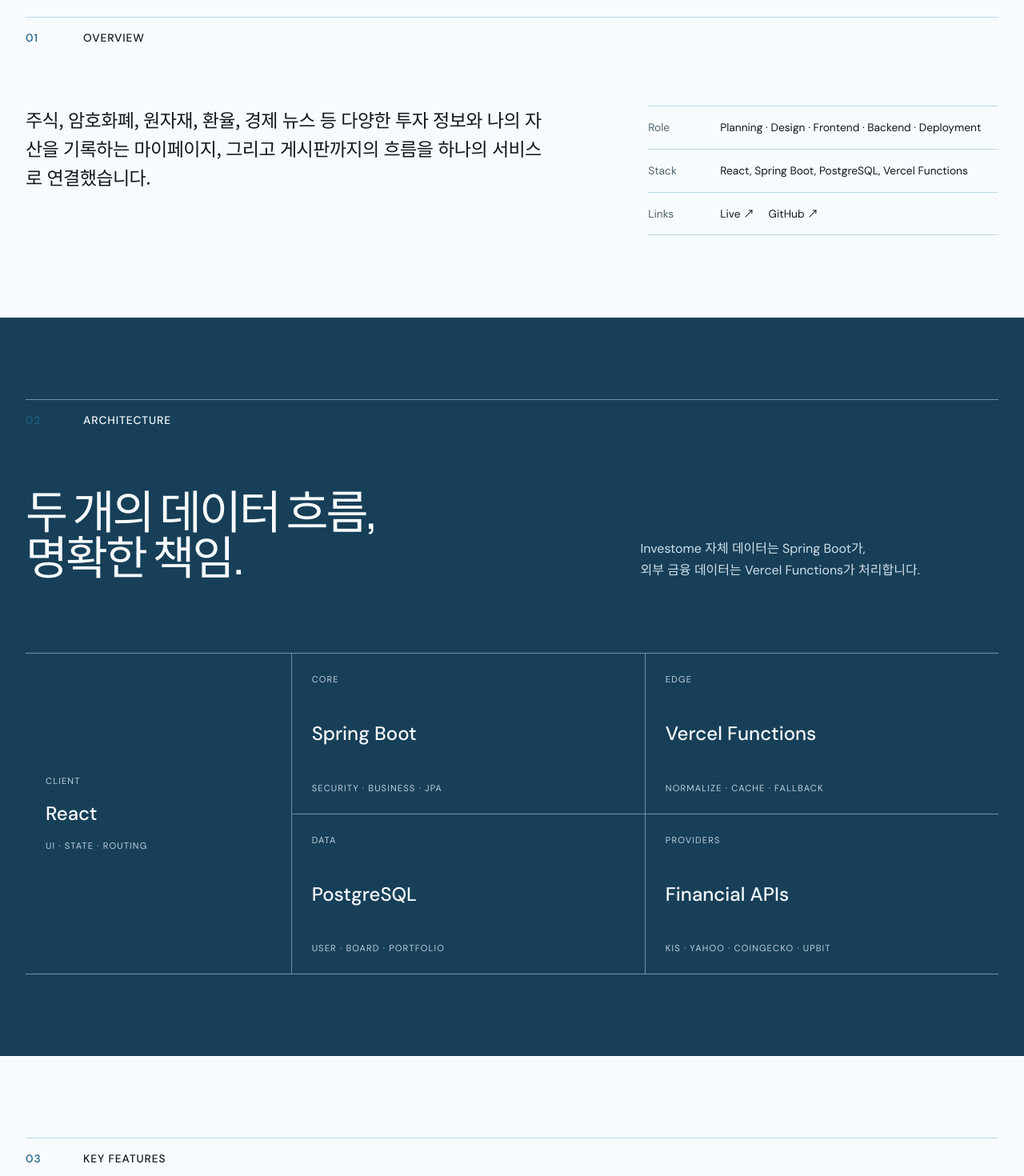
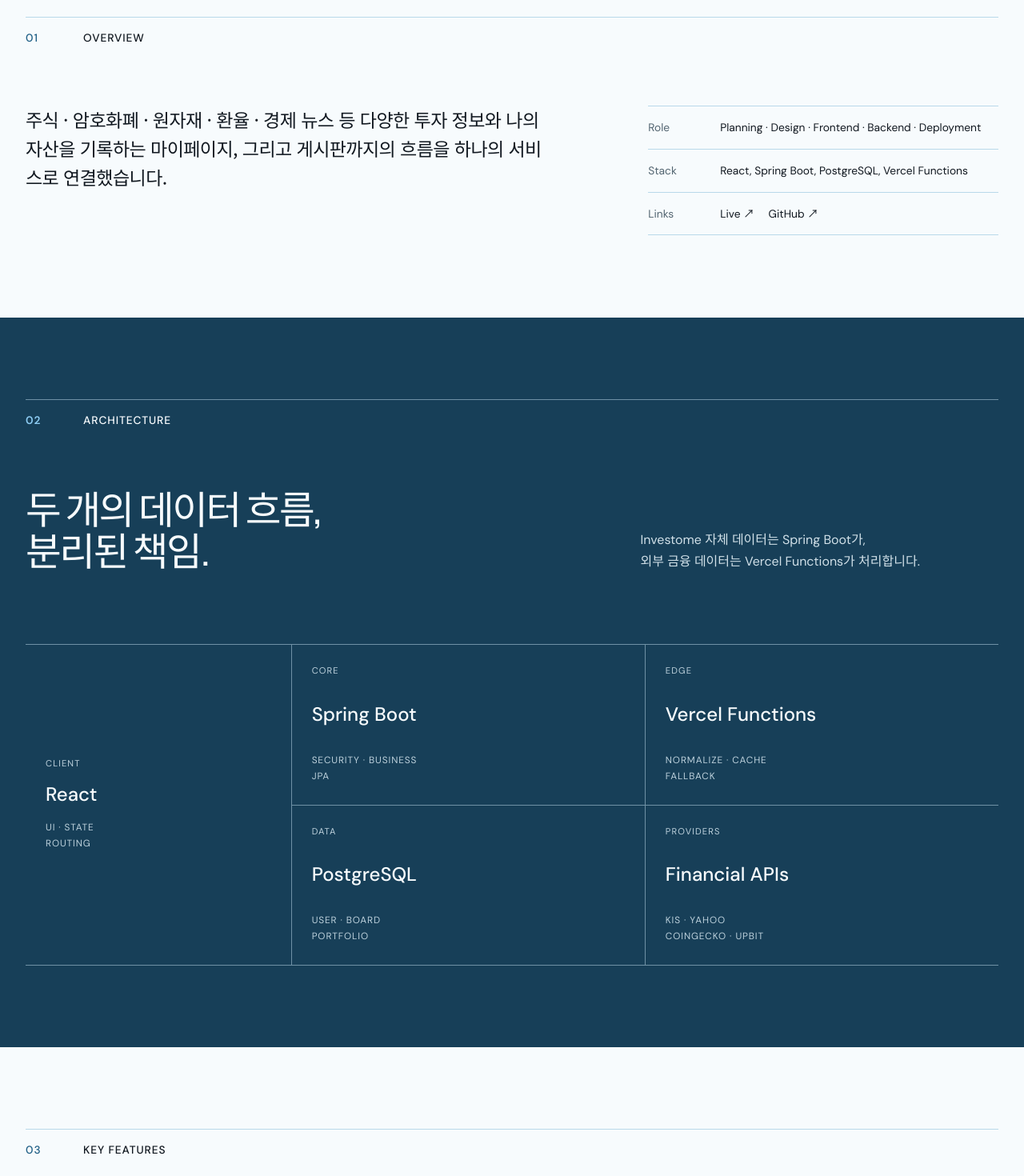
Before and after one commit to Kimdonggyu26/portfolio, a React (Vite) app: page /projects/investome in a window 1280 px wide. Shown: the part 1240-2710 px from the top of the page at 80% size. Built offline with nearby package versions, Linux system fonts and the light colour scheme.

Commit message:
refine Investome architecture and feature visuals

```diff
--- a/src/data/projects.js
+++ b/src/data/projects.js
@@ -6,7 +6,7 @@ export const projects = [
 ]
 
 export const investomeFeatures = [
-  { index: '01', title: 'Market Dashboard', body: '주식·가상자산의 현재가와 등락률, 환율, 금융 뉴스를 한 화면에서 탐색합니다.', image: 'dashboard.webp', recommendation: '16:9 desktop screenshot' },
-  { index: '02', title: 'Portfolio Management', body: '인증된 사용자의 보유 종목과 목표 금액을 저장하고 본인의 데이터만 조회합니다.', image: 'portfolio.webp', recommendation: 'portfolio summary + holdings' },
-  { index: '03', title: 'Community', body: '게시글, 댓글, 추천을 제공하며 연관 데이터의 삭제 순서와 무결성을 관리합니다.', image: 'community.webp', recommendation: 'post detail + comments' },
+  { index: '01', title: 'Market Dashboard', body: '주식·가상자산의 현재가와 등락률, 환율, 금융 뉴스를 한 화면에서 탐색합니다.', image: 'dashboard.png', recommendation: '16:9 desktop screenshot' },
+  { index: '02', title: 'Portfolio Management', body: '인증된 사용자의 보유 종목과 목표 금액을 저장하고 본인의 데이터만 조회합니다.', image: 'portfolio.png', recommendation: 'portfolio summary + holdings' },
+  { index: '03', title: 'Community', body: '게시글, 댓글, 추천을 제공하며 연관 데이터의 삭제 순서와 무결성을 관리합니다.', image: 'community.png', recommendation: 'post detail + comments' },
 ]
--- a/src/pages/InvestomeDetail.jsx
+++ b/src/pages/InvestomeDetail.jsx
@@ -24,7 +24,7 @@ export default function InvestomeDetail() {
       <section className="frame section-space detail-overview">
         <SectionLabel number="01">Overview</SectionLabel>
         <div className="overview-grid">
-          <p className="lead">주식, 암호화폐, 원자재, 환율, 경제 뉴스 등 다양한 투자 정보와 나의 자산을 기록하는 마이페이지, 그리고 게시판까지의 흐름을 하나의 서비스로 연결했습니다.</p>
+          <p className="lead">주식 · 암호화폐 · 원자재 · 환율 · 경제 뉴스 등 다양한 투자 정보와 나의 자산을 기록하는 마이페이지, 그리고 게시판까지의 흐름을 하나의 서비스로 연결했습니다.</p>
           <dl className="project-spec">
             <div><dt>Role</dt><dd>{project.role}</dd></div>
             <div><dt>Stack</dt><dd>{project.stack.join(', ')}</dd></div>
@@ -37,18 +37,18 @@ export default function InvestomeDetail() {
         <div className="frame">
           <SectionLabel number="02">Architecture</SectionLabel>
           <div className="architecture-intro">
-            <h2>두 개의 데이터 흐름,<br />명확한 책임.</h2>
+            <h2>두 개의 데이터 흐름,<br />분리된 책임.</h2>
             <p>Investome 자체 데이터는 Spring Boot가,<br />외부 금융 데이터는 Vercel Functions가 처리합니다.</p>
           </div>
           <div className="architecture-map" aria-label="Investome 시스템 구조">
-            <div className="architecture-node architecture-node--main"><span>CLIENT</span><strong>React</strong><small>UI · State · Routing</small></div>
+            <div className="architecture-node architecture-node--main"><span>CLIENT</span><strong>React</strong><small>UI · State<br />Routing</small></div>
             <div className="architecture-branch">
-              <div className="architecture-node"><span>CORE</span><strong>Spring Boot</strong><small>Security · Business · JPA</small></div>
-              <div className="architecture-node"><span>DATA</span><strong>PostgreSQL</strong><small>User · Board · Portfolio</small></div>
+              <div className="architecture-node"><span>CORE</span><strong>Spring Boot</strong><small>Security · Business<br />JPA</small></div>
+              <div className="architecture-node"><span>DATA</span><strong>PostgreSQL</strong><small>User · Board<br />Portfolio</small></div>
             </div>
             <div className="architecture-branch">
-              <div className="architecture-node"><span>EDGE</span><strong>Vercel Functions</strong><small>Normalize · Cache · Fallback</small></div>
-              <div className="architecture-node"><span>PROVIDERS</span><strong>Financial APIs</strong><small>KIS · Yahoo · CoinGecko · Upbit</small></div>
+              <div className="architecture-node"><span>EDGE</span><strong>Vercel Functions</strong><small>Normalize · Cache<br />Fallback</small></div>
+              <div className="architecture-node"><span>PROVIDERS</span><strong>Financial APIs</strong><small>KIS · Yahoo<br />CoinGecko · Upbit</small></div>
             </div>
           </div>
         </div>
--- a/src/styles/global.css
+++ b/src/styles/global.css
@@ -565,3 +565,26 @@ button, input, textarea, select { font: inherit; }
 @media (max-width: 900px) {
   .detail-summary { white-space: normal; }
 }
+
+
+/* Architecture hierarchy and readability */
+.architecture .section-label span {
+  color: var(--sky);
+  font-weight: 600;
+}
+.architecture-intro h2 {
+  font-size: clamp(2.35rem, 3.8vw, 4rem);
+  line-height: 1.07;
+}
+.architecture-node small {
+  font-size: .74rem;
+  line-height: 1.65;
+  letter-spacing: .075em;
+}
+.architecture-node strong {
+  line-height: 1.2;
+}
+.feature-row .project-cover-image {
+  object-fit: contain;
+  background: var(--paper);
+}
```
